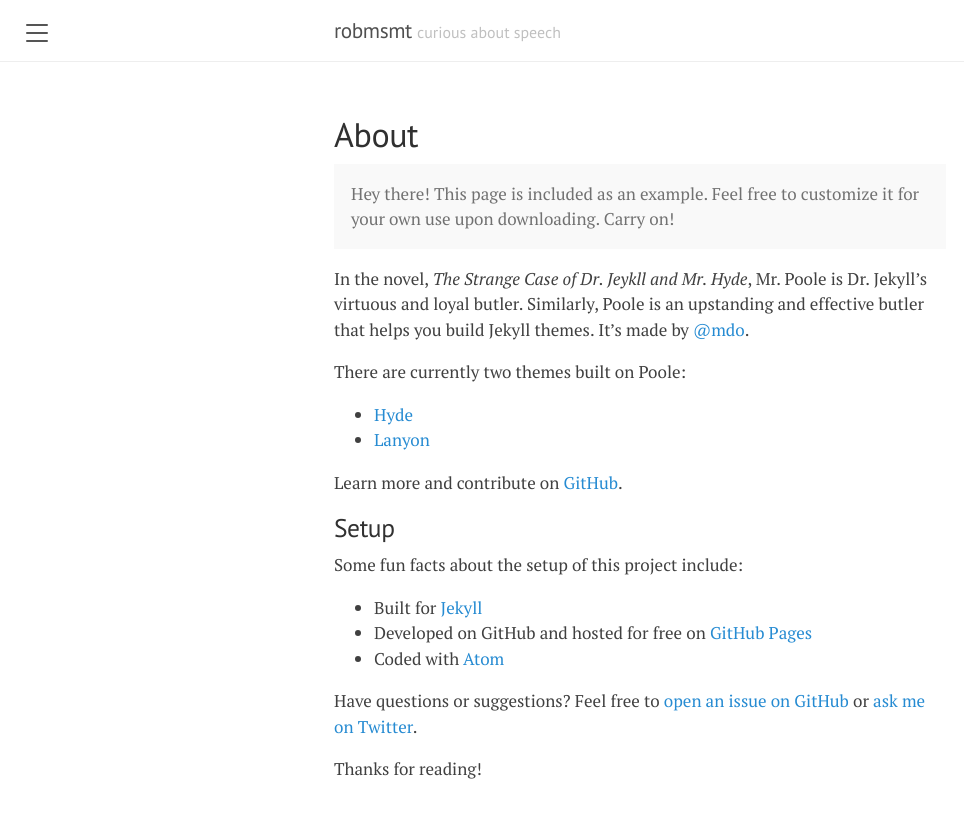
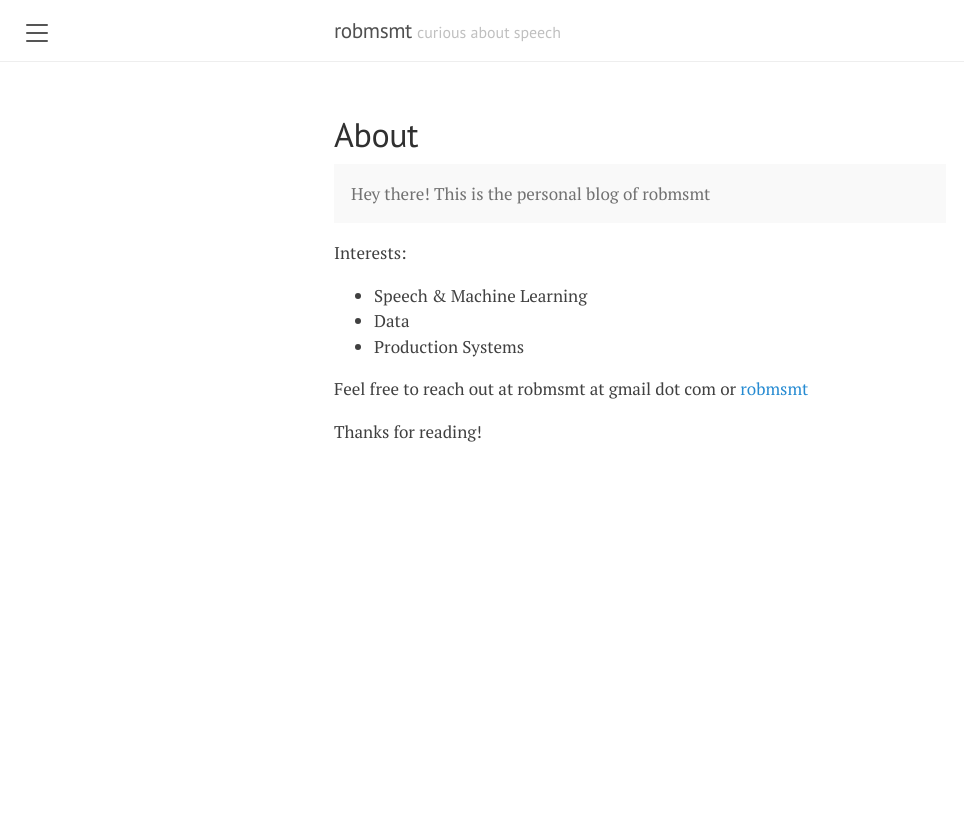
Before and after one commit to robmsmt/robmsmt.github.io, a Jekyll site: the page built from about.md, in a window 1280 px wide. Shown: the top 818 px of the page, without its empty margins (0-964 px from the left). Built offline with Jekyll 4.4.1, drawn with Linux system fonts in a browser that asks for light colours.

Commit message:
quick commit

```diff
--- a/about.md
+++ b/about.md
@@ -3,27 +3,17 @@ layout: page
 title: About
 ---
 
-<p class="message">
-  Hey there! This page is included as an example. Feel free to customize it for your own use upon downloading. Carry on!
-</p>
+<p class="message">Hey there! This is the personal blog of robmsmt</p>
 
-In the novel, *The Strange Case of Dr. Jeykll and Mr. Hyde*, Mr. Poole is Dr. Jekyll's virtuous and loyal butler. Similarly, Poole is an upstanding and effective butler that helps you build Jekyll themes. It's made by [@mdo](https://twitter.com/mdo).
 
-There are currently two themes built on Poole:
+Interests:
+* Speech & Machine Learning
+* Data
+* Production Systems
 
-* [Hyde](http://hyde.getpoole.com)
-* [Lanyon](http://lanyon.getpoole.com)
 
-Learn more and contribute on [GitHub](https://github.com/poole).
+Feel free to reach out at robmsmt at gmail dot com or [robmsmt](twitter.com/robmsmt)
 
-## Setup
 
-Some fun facts about the setup of this project include:
-
-* Built for [Jekyll](https://jekyllrb.com)
-* Developed on GitHub and hosted for free on [GitHub Pages](https://pages.github.com)
-* Coded with [Atom](https://atom.io)
-
-Have questions or suggestions? Feel free to [open an issue on GitHub](https://github.com/poole/issues/new) or [ask me on Twitter](https://twitter.com/mdo).
 
 Thanks for reading!
```
